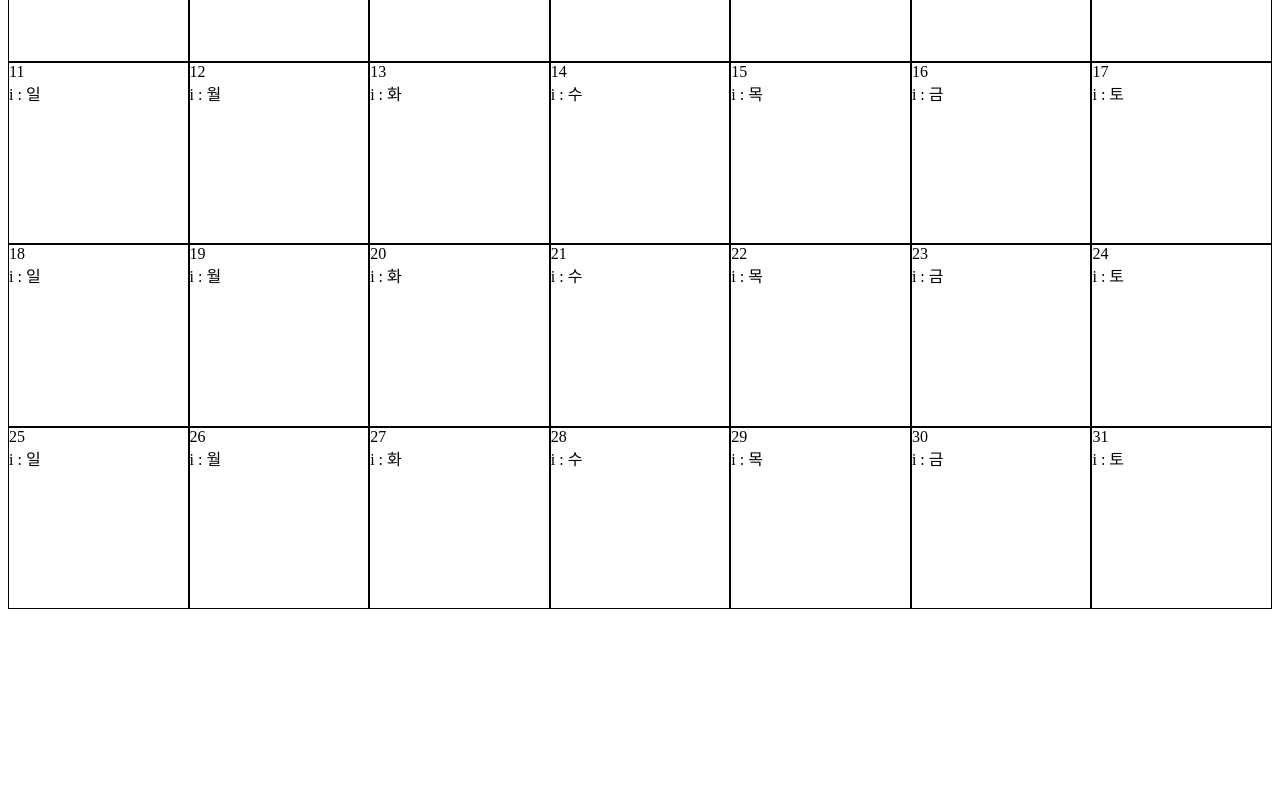
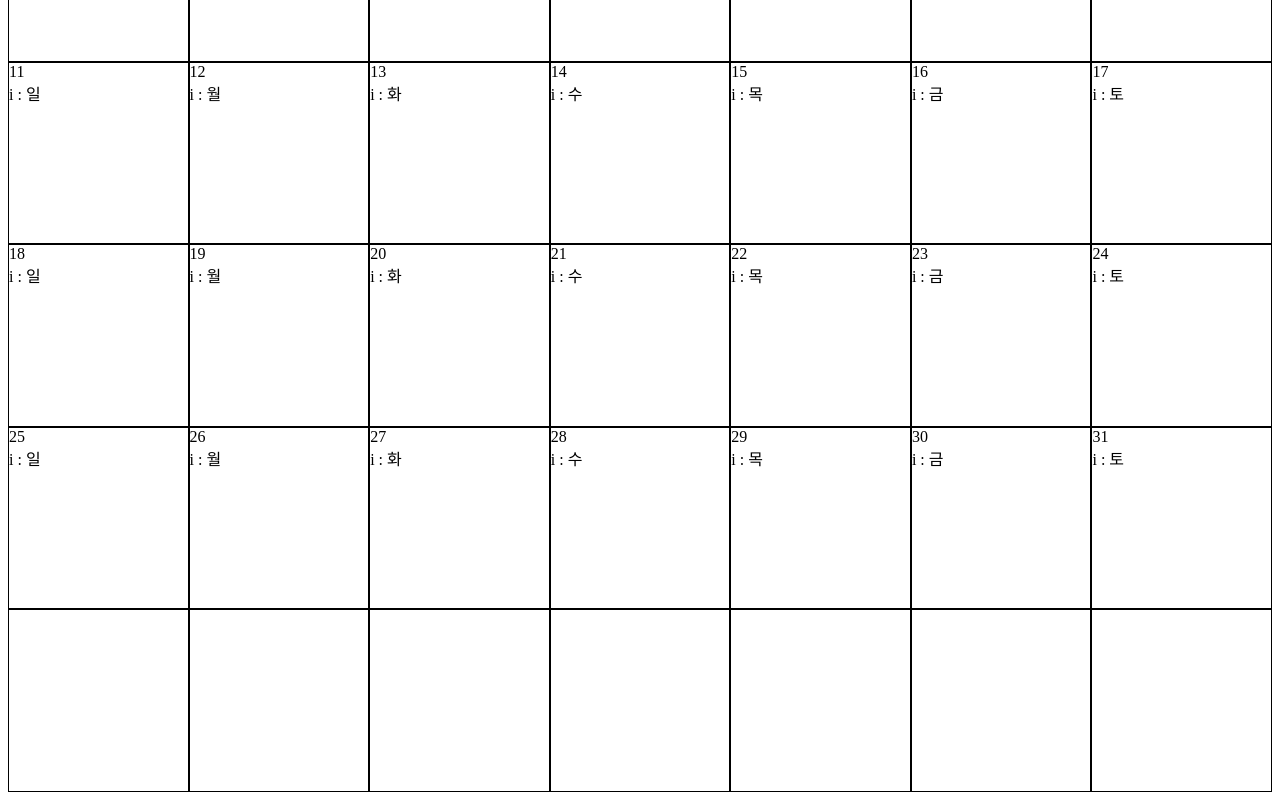
Before and after one commit to 97e57e/My-Financial-Ledger, a React (Create React App) app in the folder mfl-client/: page / in a window 1280 px wide. Shown: the part 724-1524 px from the top of the page. Before the commit the page ends 1341 px from the top, so only its background shows below. Built offline with nearby package versions, Linux system fonts and the light colour scheme.

Commit message:
feat: make calendar utils
- 윤년 계산을 위한 마지막 날 구하기

```diff
--- a/mfl-client/src/components/calendar.js
+++ b/mfl-client/src/components/calendar.js
@@ -1,9 +1,9 @@
 import React from "react";
 import "../assets/scss/components/calendar.scss";
+import { getLastDayOfMonth } from "../utils/calendar-utils";
 
 const dayOfWeekEn = ["SUN", "MON", "TUE", "WED", "THU", "FRI", "SAT"];
 const dayOfWeekKo = ["일", "월", "화", "수", "목", "금", "토"];
-const lastDayOfMonth = [31, 28, 31, 30, 31, 30, 31, 31, 30, 31, 30, 31];
 
 function CalendarHead(props) {
   return (
@@ -43,14 +43,17 @@ function makeBody(props) {
 
   const body = [];
 
-  for (let week = 0; week < 5; week++) {
+  for (let week = 0; week < 6; week++) {
     body.push(
       <div className="row" key={week}>
         {Array(7)
           .fill(0)
           .map((n, i) => {
             const current = i + week * 7 - fisrtDay + 1;
-            if (current > 0 && lastDayOfMonth[currentMonth - 1] >= current) {
+            if (
+              current > 0 &&
+              getLastDayOfMonth(currentYear, currentMonth) >= current
+            ) {
               return (
                 <div className="day-box" key={i}>
                   <div>
--- /dev/null
+++ b/mfl-client/src/utils/calendar-utils.js
@@ -0,0 +1,12 @@
+const lastDayOfMonth = [31, 28, 31, 30, 31, 30, 31, 31, 30, 31, 30, 31];
+
+export function getLastDayOfMonth(year, month) {
+  if (month === 2) {
+    if (year % 400 === 0) {
+      return 29;
+    } else if (year % 4 === 0 && year % 100 !== 0) {
+      return 29;
+    }
+  }
+  return lastDayOfMonth[month - 1];
+}
```
